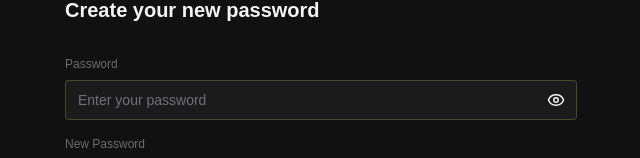
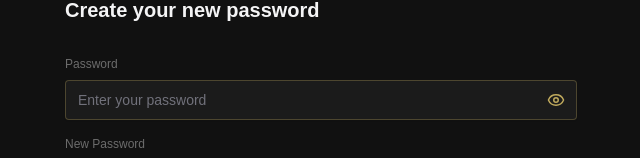
Before and after one commit to kid-us/SpinGamesPlayers, a React (Vite) app: page /setting in a window 1280 px wide. Shown: the part 528-686 px from the top of the page, without its empty margins (319-959 px from the left). Built offline with nearby package versions, Linux system fonts and the light colour scheme; no server answers; sample sign-in values are in the browser's storage; a web font is replaced by a local one.

Commit message:
feat: password view icon color

```diff
--- a/src/components/ChangePassword.tsx
+++ b/src/components/ChangePassword.tsx
@@ -119,7 +119,7 @@ const ChangePassword = () => {
                     <button
                       type="button"
                       onClick={() => setShowPassword((prev) => !prev)}
-                      className={`absolute inset-y-0 right-3 flex items-center text-secondary `}
+                      className={`absolute inset-y-0 right-3 flex items-center text-primary`}
                       tabIndex={-1}
                     >
                       {showPassword ? <EyeOff size={18} /> : <Eye size={18} />}
```
